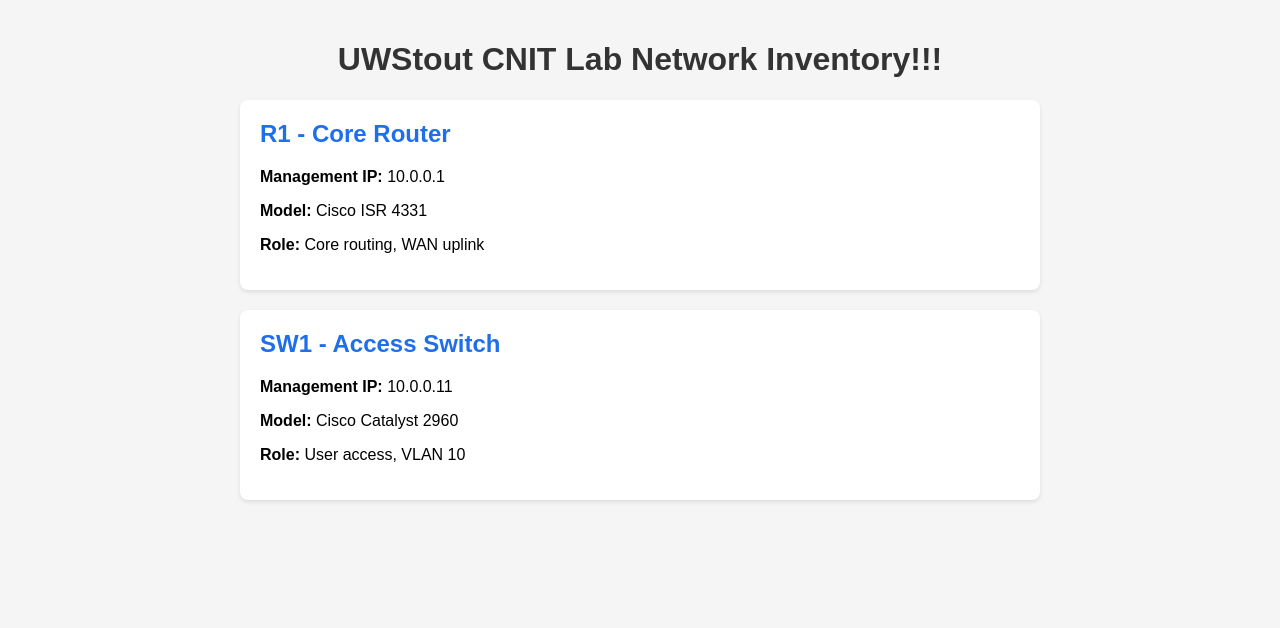
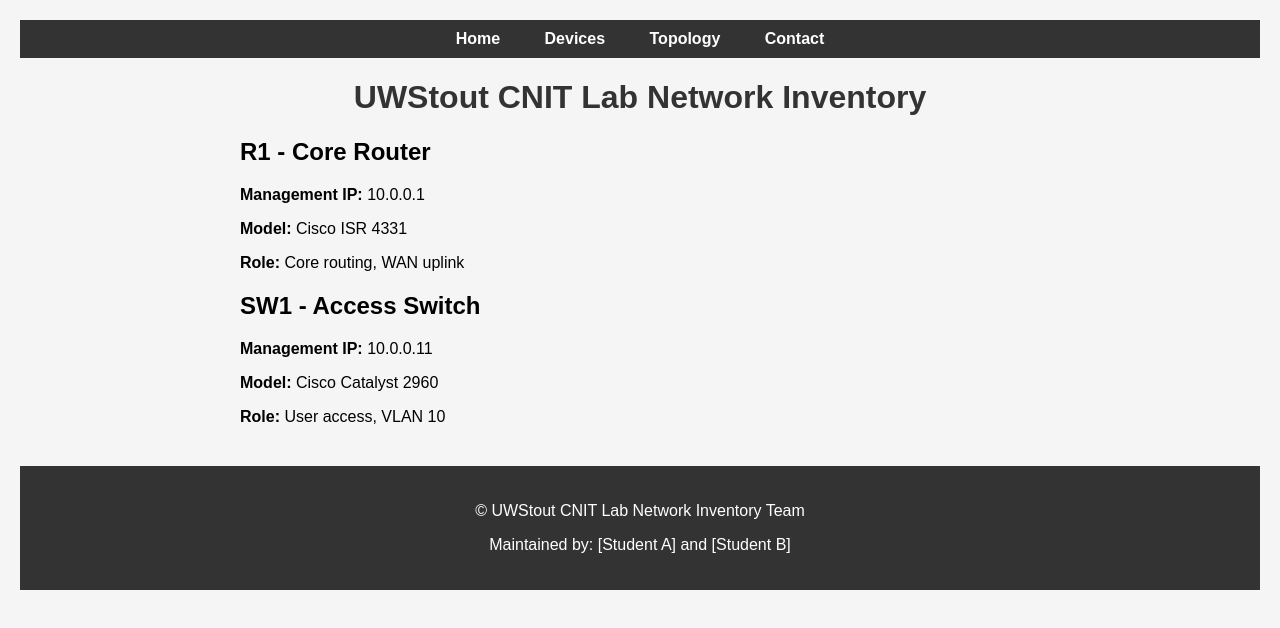
Before and after one commit to hollyyuan2020/network-inventory, a plain HTML site: page index.html in a window 1280 px wide. Drawn offline with Linux system fonts and the light colour scheme.

Commit message:
Feature/navigation (#2)
* Update index.html

Add navigation menu

* Update index.html

Add footer with tea credits

* Update styles.css

Style navigation and footer

```diff
--- a/index.html
+++ b/index.html
@@ -5,7 +5,16 @@
   <link rel="stylesheet" href="styles.css">
 </head>
 <body>
-  <h1>UWStout CNIT Lab Network Inventory!!!</h1>
+  <nav class="main-nav">
+  <ul>
+    <li><a href="#home">Home</a></li>
+    <li><a href="#devices">Devices</a></li>
+    <li><a href="#topology">Topology</a></li>
+    <li><a href="#contact">Contact</a></li>
+  </ul>
+</nav>
+
+  <h1>UWStout CNIT Lab Network Inventory</h1>
   <div class="device-container">
     <div class="device-card">
   <h2>R1 - Core Router</h2>
@@ -21,5 +30,10 @@
   <p><strong>Role:</strong> User access, VLAN 10</p>
 </div>
   </div>
+  <footer class="main-footer">
+  <p>&copy; UWStout CNIT Lab Network Inventory Team</p>
+  <p>Maintained by: [Student A] and [Student B]</p>
+</footer>
+
 </body>
 </html>
--- a/styles.css
+++ b/styles.css
@@ -12,6 +12,31 @@ h1 {
   max-width: 800px;
   margin: 0 auto;
 }
+.main-nav {
+  background-color: #333;
+  padding: 10px 0;
+}
+.main-nav ul {
+  list-style-type: none;
+  margin: 0;
+  padding: 0;
+  text-align: center;
+}
+.main-nav li {
+  display: inline;
+  margin: 0 20px;
+}
+.main-nav a {
+  color: white;
+  text-decoration: none;
+  font-weight: bold;
+}
+.main-footer {
+  background-color: #333;
+  color: white;
+  text-align: center;
+  padding: 20px;
+  margin-top: 40px;
 .device-card {
   background: white;
   padding: 20px;
```
